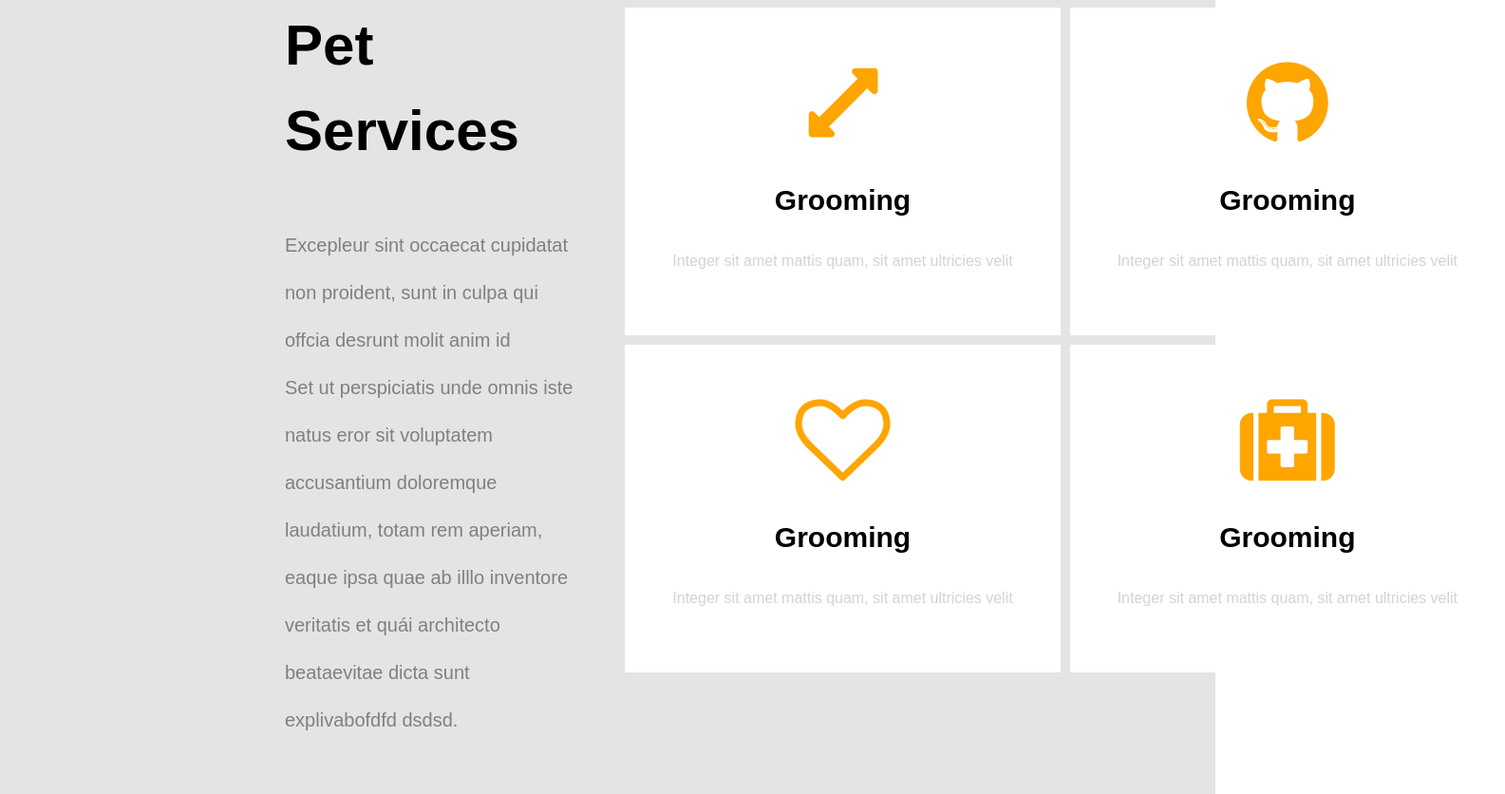
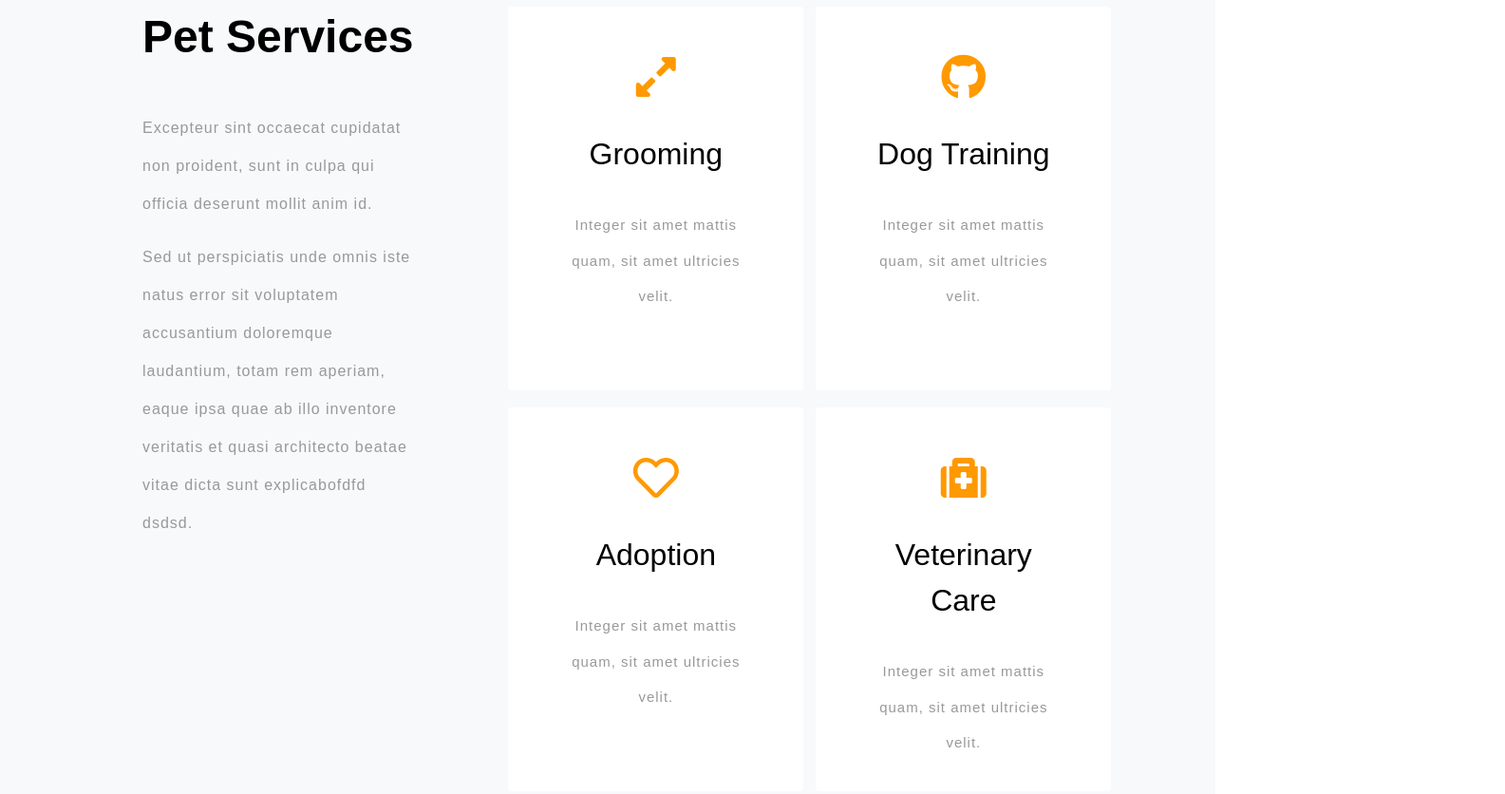
Before and after one commit to huyfuong/C05, a plain HTML site: page index.html in a window 1280 px wide. Shown: the part 3256-4092 px from the top of the page at 95% size, 1585 px wide, since content can reach past the window. Drawn offline with Linux system fonts and the light colour scheme.

Commit message:
update c05

```diff
--- a/index.html
+++ b/index.html
@@ -6,7 +6,7 @@
     <meta name="viewport" content="width=device-width, initial-scale=1.0">
     <title>DogHome-V2</title>
     <link rel="stylesheet" type="text/css" href="style.css">
-    <link rel="stylesheet" href="https://cdnjs.cloudflare.com/ajax/libs/font-awesome/4.7.0/css/font-awesome.min.css">
+    <link rel="stylesheet" href="https://cdnjs.cloudflare.com/ajax/libs/font-awesome/5.15.4/css/all.min.css">
 </head>
 <body>
     <section class="header">
@@ -164,32 +164,45 @@
                 </div>
             </div>
     </section>
-    <section id="services">
+    <section id="services" class="container-gird">
         <div id="left">
             <h2>Pet Services</h2>
-            <p>Excepleur sint occaecat cupidatat non proident, sunt in culpa qui offcia desrunt molit anim id </p>
-            <p>Set ut perspiciatis unde omnis iste natus eror sit voluptatem<br>accusantium doloremque laudatium, totam rem aperiam, eaque ipsa quae ab illlo inventore veritatis et quái architecto beataevitae dicta sunt explivabofdfd dsdsd.</p>
+            <p>Excepteur sint occaecat cupidatat non proident, sunt in culpa qui officia deserunt mollit anim id.</p>
+            <p>
+                Sed ut perspiciatis unde omnis iste natus error sit voluptatem
+                accusantium doloremque laudantium, totam rem aperiam, eaque ipsa quae
+                ab illo inventore veritatis et quasi architecto beatae vitae dicta
+                sunt explicabofdfd dsdsd.
+            </p>
         </div>
         <div id="right">
-            <div class="right_item">
-                <i class="fa fa-arrows-h" aria-hidden="true" style="transform: rotate(-45deg);"></i>
-                <h3>Grooming</h3>
-                <p>Integer sit amet mattis quam, sit amet ultricies velit</p>
+            <div class="item">
+                <div>
+                    <i class="fas fa-expand-alt"></i>
                 </div>
-            <div class="right_item">
-                <i class="fa fa-heart-o" aria-hidden="true"></i>
-                <h3>Grooming</h3>
-                <p>Integer sit amet mattis quam, sit amet ultricies velit</p>
+                <h3 class="pet-sv-title">Grooming</h3>
+                <p>Integer sit amet mattis quam, sit amet ultricies velit.</p>
             </div>
-            <div class="right_item">
-                <i class="fa fa-github" aria-hidden="true"></i>
-                <h3>Grooming</h3>
-                <p>Integer sit amet mattis quam, sit amet ultricies velit</p>
+            <div class="item">
+                <div>
+                    <i class="fab fa-github"></i>
                 </div>
-            <div class="right_item">
-                <i class="fa fa-medkit" aria-hidden="true"></i>
-                <h3>Grooming</h3>
-                <p>Integer sit amet mattis quam, sit amet ultricies velit</p>
+                <h3 class="pet-sv-title">Dog Training</h3>
+                <p>Integer sit amet mattis quam, sit amet ultricies velit.</p>
+            </div>
+            <div class="item">
+                <div>
+                    <i class="far fa-heart"></i>
+                </div>
+                <h3 class="pet-sv-title">Adoption</h3>
+                <p>Integer sit amet mattis quam, sit amet ultricies velit.</p>
+            </div>
+            <div class="item">
+                <div>
+                    <i class="fas fa-medkit"></i>
+                </div>
+                <h3 class="pet-sv-title">Veterinary Care</h3>
+                <p>Integer sit amet mattis quam, sit amet ultricies velit.</p>
             </div>
         </div>
     </section>
@@ -279,7 +292,7 @@
                     </div>
                     <div class="c_cs_left_row">
                         <div class="c_cs_left_icon">
-                            <i class="fa fa-envelope-o" aria-hidden="true"></i>
+                            <i class="far fa-envelope"></i>
                         </div>
                         <div class="c_cs_left_text">
                             <h4>Mail us</h4>
@@ -298,6 +311,7 @@
                 </div>
             </div>
             <div class="cs_right">
+                <form action="" method="post">
                     <div class="cs_right_from">
                         <input type="text" name="name" class="right_control" placeholder="Name">
                     </div>
@@ -308,6 +322,7 @@
                         <textarea name="message" class="right_message_control" placeholder="Message........."></textarea>
                     </div>
                     <button type="sumit" class="right_button">Sumit</button>
+                </form>
             </div>
         </div>
     </section>
@@ -365,23 +380,21 @@
                 </div>
                 <ul class="ft_logo">
                     <li class="ft_logo_item">
-                        <a id="fb" href="">
-                            <i class="fa fa-facebook" aria-hidden="true"></i>
-                        </a>
+                        <a id="fb" href="#"><i class="fab fa-facebook-f"></i></a>
                     </li>
                     <li class="ft_logo_item">
                         <a id="tw" href="">
-                            <i class="fa fa-twitter" aria-hidden="true"></i>
+                            <i class="fab fa-twitter"></i>
                         </a>
                     </li>
                     <li class="ft_logo_item">
                         <a id="dir" href="">
-                            <i class="fa fa-dribbble" aria-hidden="true"></i>
+                            <i class="fab fa-dribbble"></i>
                         </a>
                     </li>
                     <li class="ft_logo_item">
                         <a id="go" href="">
-                            <i class="fa fa-google-plus" aria-hidden="true"></i>
+                            <i class="fab fa-google-plus-g"></i>
                         </a>
                     </li>
                 </ul>
--- a/style.css
+++ b/style.css
@@ -212,62 +212,65 @@ li a:hover {
 }
 
 #services {
-    background-color: #80808036;
-    width: 100%;
-    height: 1000px;
-    padding-top: 100px;
-    display: flex;
-    justify-content: center;
+    background-color: #f8f9fa;
+    padding: 100px;
 }
 
-#left {
-    margin-left: 300px;
-    flex: 1;
+.container-gird {
+    display: grid;
+    grid-template-columns: 40% 60%;
 }
 
-#left h2 {
-    margin-top: 0px;
-    font-size: 60px;
-    font-weight: bold;
+#services #left {
+    width: 90%;
+    float: left;
+    padding: 0 50px;
 }
 
-#left p {
+#services h2 {
+    margin-top: 0px;
     text-align: left;
-    margin: auto;
-    font-size: 20px;
-    color: gray;
-    line-height: 2.5;
+    font-size: 3em;
 }
 
-#right {
-    display: flex;
-    margin-left: 40px;
-    flex-wrap: wrap;
-    align-content: flex-start;
-    flex-direction: column;
-    flex: 2;
+#services p {
+    line-height: 2.5;
+    letter-spacing: 1px;
+    color: #999;
 }
 
-.right_item {
-    background-color: white;
-    margin: 5px;
-    padding: 50px;
-    text-align: center;
+#services #right {
+    float: left;
 }
 
-.right_item i {
-    color: orange;
-    font-size: 100px;
+.container-gird #right {
+    display: grid;
+    grid-template-columns: 49% 49%;
+    grid-template-rows: 49% 49%;
+    justify-content: space-around;
+    align-content: space-around;
 }
 
-.right_item h3 {
-    font-size: 30px;
-    font-weight: 900;
+#services .item {
+    transition: all 0.5s;
+    margin-right: 2%;
+    margin-bottom: 3%;
+    padding: 50px;
+    float: left;
+    text-align: center;
+    background: #fff;
+    border-radius: 4px;
+    box-shadow: 7px 7px 10px 0 rgb(76, 110, 245 /10%);
 }
 
-.right_item p {
-    color: lightgrey;
-    margin-top: 20px;
+#services .item i {
+    color: #ff9900;
+    font-size: 3em;
+}
+
+#services .item h3 {
+    font-size: 2em;
+    font-weight: normal;
 }
 
 #testimonials {
@@ -428,10 +431,18 @@ div {
     font-weight: inherit;
 }
 
+.c_cs_left_text p {
+    margin: 0;
+    margin-top: 2px;
+    font-size: 15px;
+    letter-spacing: 1px;
+    color: #999;
+}
+
 .cs_right {
     width: 50%;
     padding: 2em;
-    background-color: lightgrey;
+    background-color: #f7f7f7;
     border-radius: 5px;
     box-shadow: 7px 7px 10px 0 rgb(56 56 56 / 21%);
 }
@@ -441,33 +452,40 @@ div {
 }
 
 .right_control {
+    outline: none;
+    font-size: 16px;
+    color: #555;
+    padding: 15px;
     width: 100%;
-    padding: 15px;
     border: 1px solid #e6e6e6;
 }
 
 .right_message_control {
     width: 100%;
     padding: 15px;
-    min-height: 200px;
+    min-height: 180px;
+    font-size: 16px;
+    color: #555;
+    resize: none;
+    font-family: inherit;
     border: 1px solid #e6e6e6;
 }
 
 .right_button {
     width: 100%;
     padding: 15px;
-    background-color: #ff9900;
+    background-color: #fdb54b;
     color: white;
+    border: none;
     border-radius: 5px;
     font-size: 16px;
-    font-weight: bold;
 }
 
 #footer {
     background-color: black;
     width: 100%;
     height: 450px;
-    padding: 50px 100px;
+    padding: 50px 80px;
 }
 
 .container_ft {
@@ -478,38 +496,48 @@ div {
 
 .item_ft {
     width: 18%;
+    color: #fff;
 }
 
 .ft_title p {
-    color: #e6e6e6;
-    font-size: 22px;
-    font-weight: 600;
+    color: #fff;
+    font-size: 32px;
+    font-weight: 500;
     text-transform: uppercase;
 }
 
 .ft_text p {
-    color: lightgrey;
+    font-size: 20px;
+    color: #727377;
+    letter-spacing: 1px;
 }
 
 .item_ft_info h4 {
+    font-size: 22px;
     padding: 0px;
     margin: 0px;
-    color: #e6e6e6;
     font-weight: inherit;
 }
 
 .item_ft_info p {
-    color: lightgrey;
+    font-size: 20px;
+    color: #727377;
+    margin: 10px 0px 20px 0px;
+}
+
+.item_ft:last-child {
+    width: 25%;
+    color: #fff;
 }
 
 .mailbox {
     padding: 13px;
-    font-size: 15px;
+    font-size: 20px;
 }
 
 .email_botton {
     padding: 15px 20px;
-    font-size: 15px;
+    font-size: 20px;
     background-color: #c57600;
     color: white;
     margin-left: -5px;
```
Lines whose indentation alone changed are shown as unchanged.
